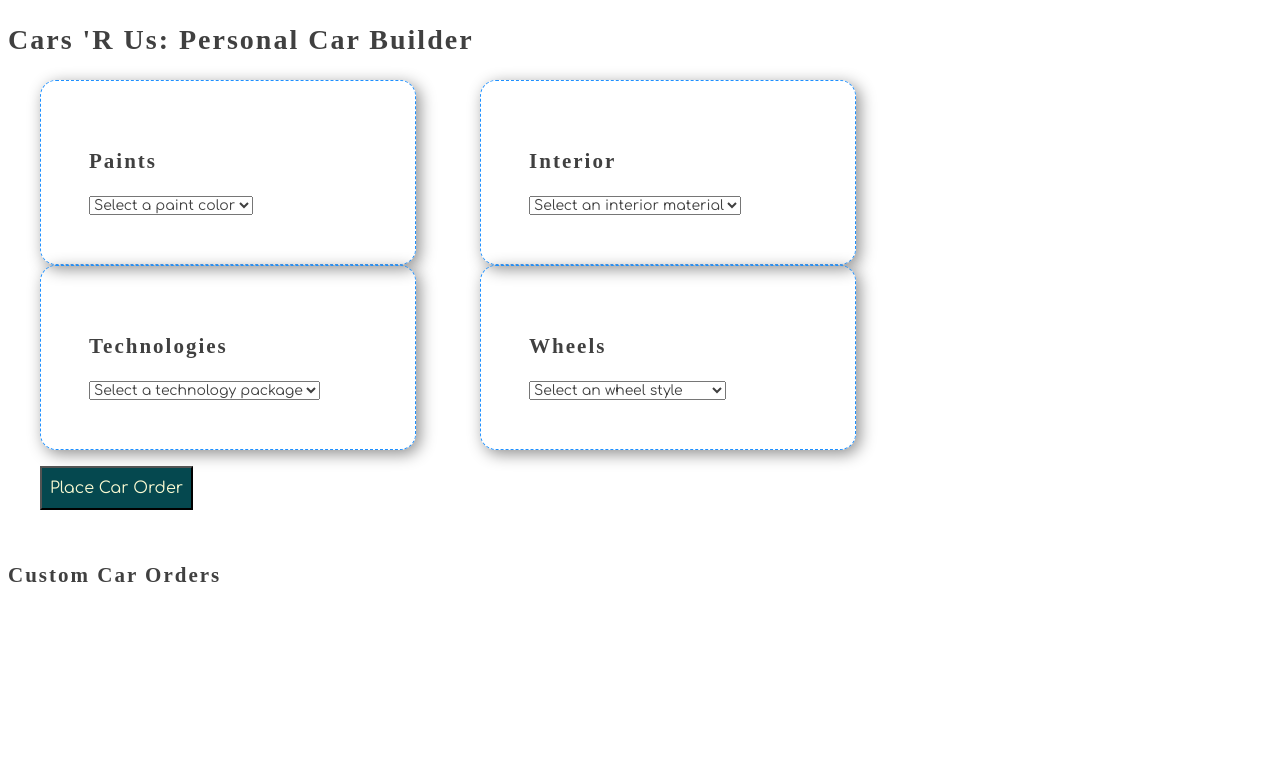
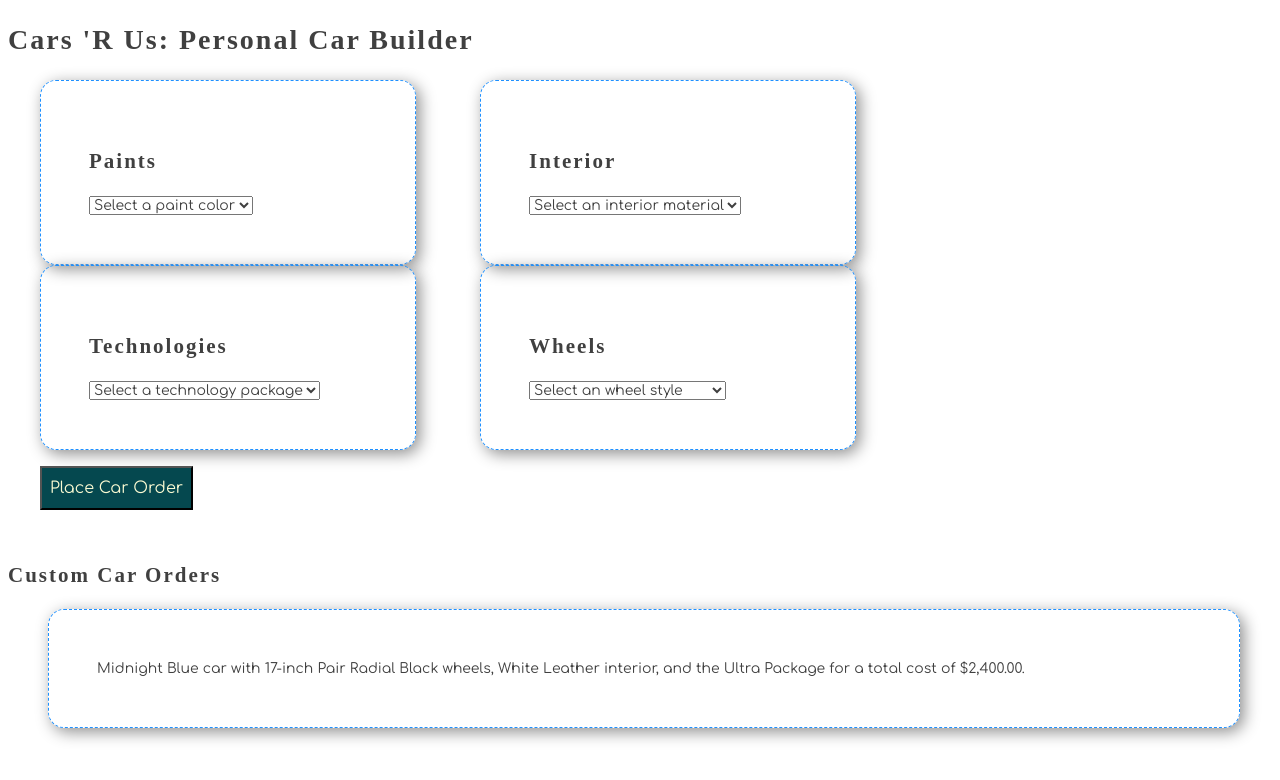
Before and after one commit to hchickey/Cars-R-Us, a plain HTML site: page index.html in a window 1280 px wide. Drawn offline with Linux system fonts and the light colour scheme; a web font is replaced by a local one.

Commit message:
on to the next

```diff
--- a/scripts/CarsRUs.js
+++ b/scripts/CarsRUs.js
@@ -38,7 +38,7 @@ export const CarsRUs = () => {
 
         <article class="customOrders">
             <h2>Custom Car Orders</h2>
-            ${Orders()}
+        ${Orders()}
 
 
         </article>
--- a/scripts/orders.js
+++ b/scripts/orders.js
@@ -6,9 +6,55 @@ const technology = getTechnology()
 const wheels = getWheels()
 
 const buildOrderListItem = (order) => {
-    return `<li>
 
-        </li>`
+const chosenPaint = colors.find(color => {
+    return color.id === order.colorId
+})
+
+const chosenWheel = wheels.find(wheel => {
+    return wheel.id === order.wheelId
+})
+
+const chosenInterior = interior.find(design => {
+    return design.id === order.interiorId
+})
+
+const chosenTech = technology.find(tech => {
+    return tech.id === order.techId
+})
+
+const totalCost = chosenPaint.price + chosenWheel.price + chosenInterior.price + chosenTech.price
+
+const costString = totalCost.toLocaleString("en-US", {
+    style: "currency",
+    currency: "USD"
+})
+
+
+
+
+    let custom = "<ul>"
+
+    for (const color of colors) {
+        if (color.id === order.colorId) {
+            for (const wheel of wheels) {
+                if (wheel.id === order.wheelId) {
+                    for (const design of interior) {
+                        if (design.id === order.interiorId) {
+                            for (const tech of technology) {
+                                if (tech.id === order.techId) {
+                                    custom += `<li class="orderList">${color.color} car with ${wheel.wheel} wheels, ${design.type} interior, and the ${tech.package} for a total cost of ${costString}.</li> `
+                                }
+                            }
+                        }
+                    }
+                }
+            }
+        }
+    }
+custom += "</ul>"
+return custom
+
 }
 
 export const Orders = () => {
--- a/styles/details.css
+++ b/styles/details.css
@@ -11,3 +11,13 @@
     display: flex;
     flex-wrap: wrap;
 }
+
+
+.orderList {
+    flex-basis: 22%;
+    margin: 0 2rem;
+    border: 1px dashed dodgerblue;
+    padding: 3rem;
+    border-radius: 1rem;
+    box-shadow: 0.25rem 0.25rem 1rem rgb(143, 143, 143);
+}
```
